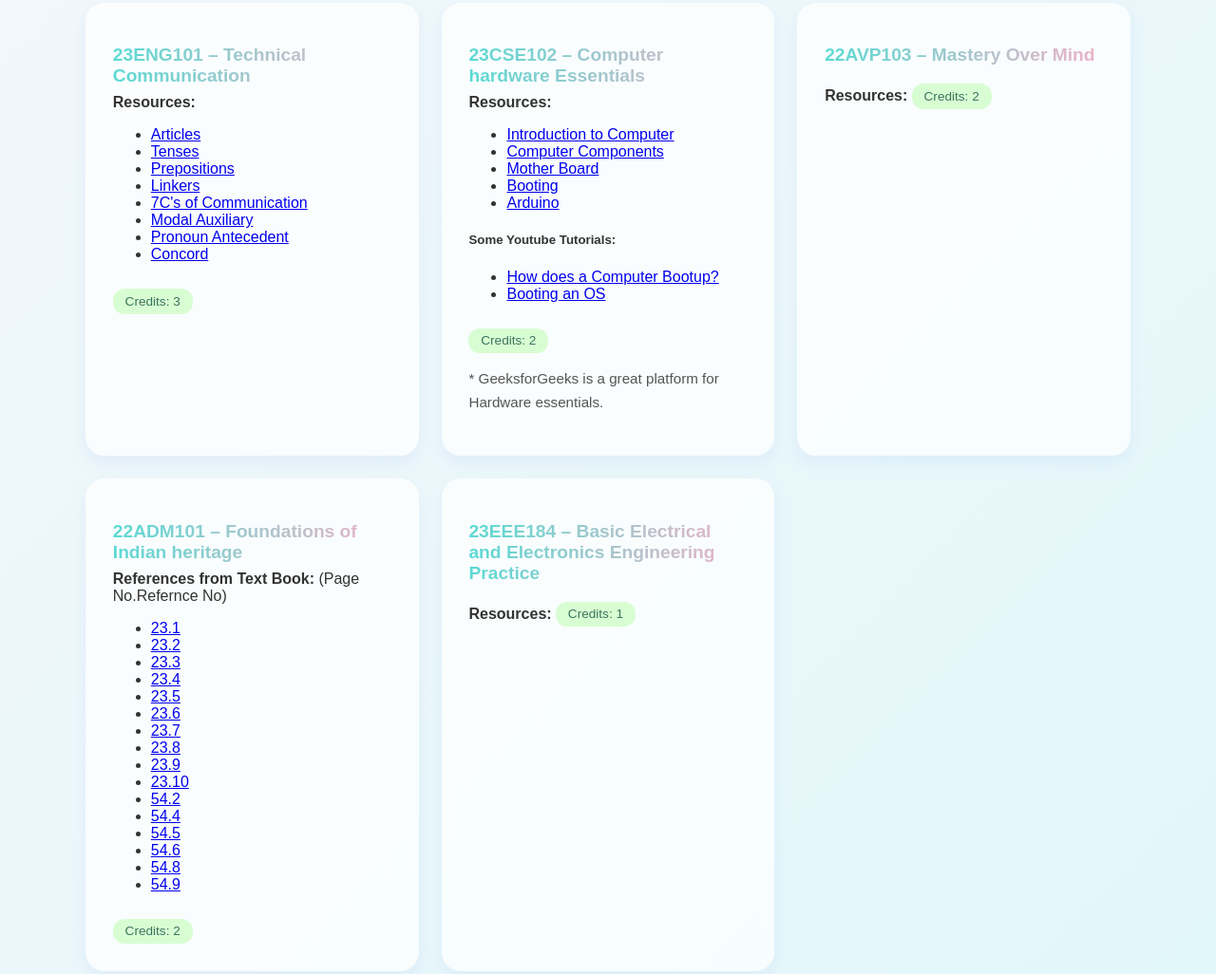
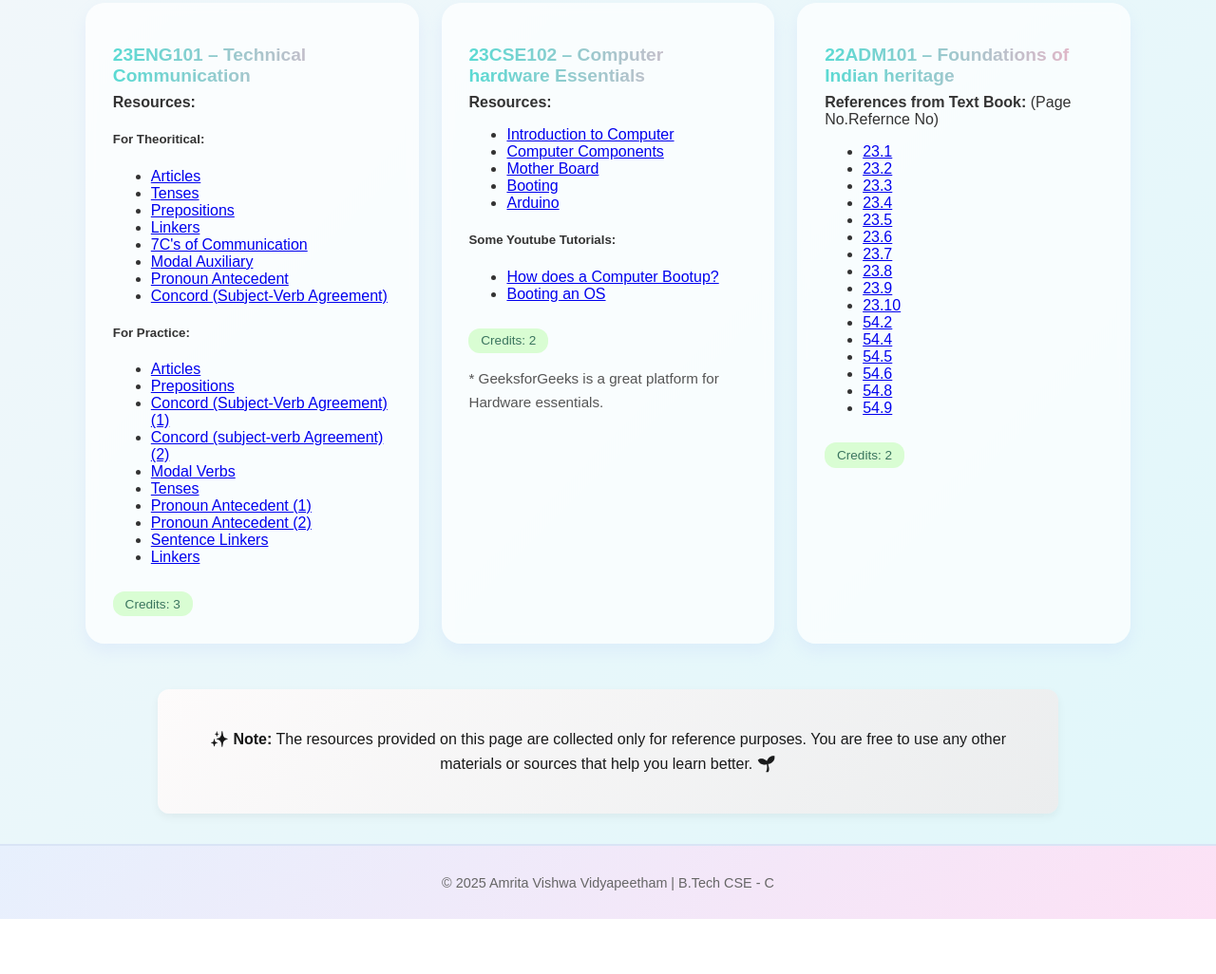
Before and after one commit to TulasiLasya/TulasiLasya.github.io, a plain HTML site: page index.html in a window 1280 px wide. Shown: the part 544-1570 px from the top of the page at 95% size. After the commit the page ends 1512 px from the top, so only its background shows below. Drawn offline with Linux system fonts and the light colour scheme.

Commit message:
Finall Look

```diff
--- a/index.html
+++ b/index.html
@@ -17,7 +17,7 @@
       <h2>23MAT107 – Calculus</h2>
       <strong>Resources:</strong>
       <ul>
-        <li>Thomas Calculus Book</li>(Available in our library)
+        <li><a href="https://rodrigopacios.github.io/mrpacios/download/Thomas_Calculus.pdf" target="_blank">Thomas Calculus Book</a></li>
       </ul>
       <h5>For MathLab:</h5>
       <ul>
@@ -56,6 +56,7 @@
     <div class="subject">
       <h2>23ENG101 – Technical Communication</h2>
       <strong>Resources:</strong>
+      <h5>For Theoritical:</h5>
       <ul>
         <li><a href="https://www.grammarly.com/blog/parts-of-speech/articles/" target="_blank">Articles</a></li>
         <li><a href="https://www.grammarly.com/blog/parts-of-speech/verb-tenses/" target="_blank">Tenses</a></li>
@@ -64,7 +65,20 @@
         <li><a href="https://onlineamrita.com/blog/understanding-the-7cs-of-communication/" target="_blank">7C's of Communication</a></li>
         <li><a href="https://www.grammarly.com/blog/parts-of-speech/modal-verbs/" target="_blank">Modal Auxiliary</a></li>
         <li><a href="https://www.scribbr.com/nouns-and-pronouns/pronoun-antecedent-agreement/" target="_blank">Pronoun Antecedent</a></li>
-        <li><a href="https://byjus.com/english/subject-verb-agreement/" target="_blank">Concord</a></li>
+        <li><a href="https://byjus.com/english/subject-verb-agreement/" target="_blank">Concord (Subject-Verb Agreement)</a></li>
+      </ul>
+      <h5>For Practice:</h5>
+      <ul>
+        <li><a href=" https://share.google/fAVV6yUmNSli9LZIz" target="_blank">Articles</a></li>
+        <li><a href=" https://share.google/Y7DB2DZXqSkx0ghhW" target="_blank">Prepositions</a></li>
+        <li><a href="https://share.google/cGMXPz1stuPvi29e8" target="_blank">Concord (Subject-Verb Agreement)(1)</a></li>
+        <li><a href="https://share.google/ER7xANcVB3czbGngH" target="_blank">Concord (subject-verb Agreement)(2)</a></li>
+        <li><a href="https://share.google/H1NGREiFY6dHJDjFW" target="_blank">Modal Verbs</a></li>
+        <li><a href="https://share.google/Pwbvy5pQjtfNpnk77" target="_blank">Tenses</a></li>
+        <li><a href=" https://share.google/opsaRyyHWZ3jlOUqW" target="_blank">Pronoun Antecedent (1)</a></li>
+        <li><a href="https://share.google/GNwxdIaKLIxBDh9eK" target="_blank">Pronoun Antecedent (2)</a></li>
+        <li><a href=" https://share.google/3vP7xKVXLotooUMxM" target="_blank">Sentence Linkers</a></li>
+        <li><a href="https://www.scribd.com/document/901924638/18-Linkers-Solved" target="_blank">Linkers</a></li>
       </ul>
       <span class="credits">Credits: 3</span>
     </div>
@@ -88,11 +102,11 @@
       <p>* GeeksforGeeks is a great platform for Hardware essentials.</p>
     </div>
 
-    <div class="subject">
+    <!--<div class="subject">
       <h2>22AVP103 – Mastery Over Mind</h2>
       <strong>Resources:</strong>
       <span class="credits">Credits: 2</span>
-    </div>
+    </div>-->
 
     <div class="subject">
       <h2>22ADM101 – Foundations of Indian heritage</h2>
@@ -115,16 +129,15 @@
         <li><a href="54.6 https://vivekavani.com/maha-upanishad/" target="_blank">54.6</a></li>
         <li><a href="54.8 https://sacred-texts.com/hin/av/av12001.htm" target="_blank">54.8</a></li>
         <li><a href="54.9 https://www.wisdomlib.org/hinduism/book/ishavasya-bhashya-by-sitarama/d/doc145018.html" target="_blank">54.9</a></li>
-
       </ul>
       <span class="credits">Credits: 2</span>
     </div>
 
-    <div class="subject">
+    <!--<div class="subject">
       <h2>23EEE184 – Basic Electrical and Electronics Engineering Practice</h2>
       <strong>Resources:</strong>
       <span class="credits">Credits: 1</span>
-    </div>
+    </div>-->
 
 
   </div>
```
